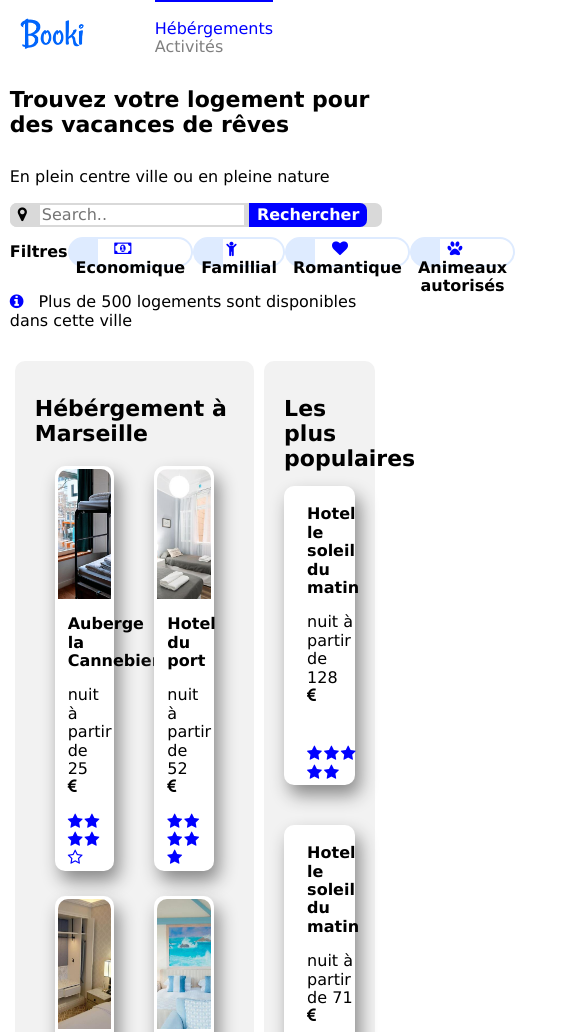
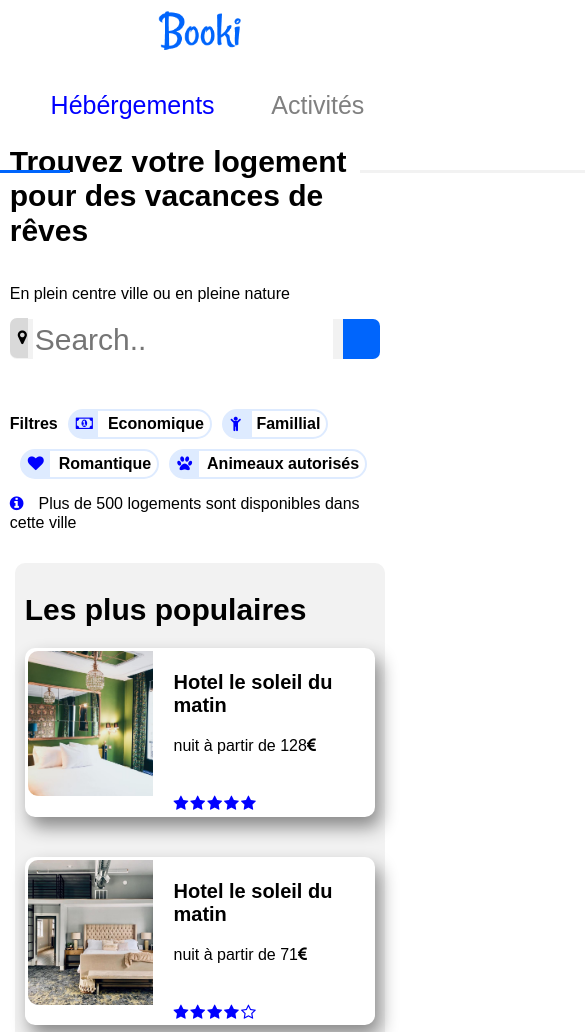
Before and after one commit to MosMid/OCR, a plain HTML site: page index.html in a window 390 px wide. Shown: the top 1032 px of the page, 585 px wide, since content can reach past the window. Drawn offline with Linux system fonts and the light colour scheme.

Commit message:
Add files via upload

```diff
--- a/CSS/style.css
+++ b/CSS/style.css
@@ -5,14 +5,15 @@
  }
 html
 {
-    max-width: 1920px;
+    max-width: 1366px;
     margin: auto;
-    font-family: Verdana, Geneva, Tahoma, sans-serif;
+    font-family: 'Raleway', sans-serif;
 }
 body
 {
     width: 95%;
     margin: auto;
+    height: auto;
 }
 main
  {
@@ -35,11 +36,11 @@ h1
 }
 h2
 {
-    font-size: 18px;
+    font-size: 16px;
 }
 h3
 {
-    font-size: 16px;
+    font-size: 14px;
 }
 #heb
 {
@@ -52,26 +53,26 @@ h3
 {
     color: gray;
 }
- #hebergement
- {
+#hebergement
+{
      background-color: #f2f2f2;
      width: 70%;
-     padding: 20px;
+     padding: 10px;
      margin: 5px;
      border-radius: 10px;
      box-sizing: border-box;
      grid-template-columns: repeat(3, 32%);
      grid-template-rows: auto;
- }
- #populaire
- {
+}
+aside
+{
      background-color: #f2f2f2;
      width: 30%;
-     padding: 20px;
+     padding: 10px;
      margin: 5px;
      border-radius: 10px;
      box-sizing: border-box;
- }
+}
  #resultats
  {
      display: flex;
@@ -84,7 +85,7 @@ h3
 }
 .content
  {
-     width: 30%;
+     width: 32%;
      border-radius: 10px;
      height: 100%;
      padding: 3px;
@@ -157,9 +158,9 @@ footer
  }
  #filtre
  {
-     width: 60%;
+     width: 100%;
      display: flex;
-     justify-content: space-between;
+     flex-wrap: wrap;
  }
  #logo
  {
@@ -186,9 +187,14 @@ footer
     border-style: solid;
     background: blue;
 }
+#findicon
+{
+    visibility: hidden;
+}
 .butfil
 {
     height: 30px;
+    margin-left: 10px;
     margin-top: auto;
     margin-bottom: auto;
     transition-duration: 0.4s;
@@ -224,6 +230,7 @@ input[type=text]
     background-color: #d9d9d9;
     border-radius: 7px;
     width: 372px;
+    height: 25px;
 }
  #activite, #recherche
  {
@@ -355,3 +362,203 @@ input[type=text]
 {
     margin-left: 10px;
 }
+#pactivite
+{
+    display: none;
+}
+@media screen and (max-width: 768px)
+{
+    body
+    {
+        display: flex;
+        flex-direction: column;
+        font-size: 16px;
+    }
+    h1
+    {
+        font-size: 30px;
+    }
+    h2
+    {
+      font-size: 24px;
+    }
+    h3
+    {
+      font-size:20px;
+    }
+    header
+    {
+        display: flex;
+        flex-direction: column;
+    }
+    #headnav
+    {
+        display: flex;
+        justify-content: space-around;
+        margin: auto;
+        width: 100%;
+        margin-top: 30px;
+    }
+    #logo
+    {
+        margin: auto;
+        width: 35%;
+        height: auto;
+        padding-left: 15%;
+    }
+    #heb, #activ
+    {
+        border-top: none;
+        padding-top: 0%;
+        font-size: 25px;
+    }
+    #heb::after
+    {
+        content: '';
+        position: absolute;
+        width: 100%;
+        height: 3px;
+        background-color: #0065FC;
+        top: 170px;
+        left: -320px;
+    }
+    #activ::after
+    {
+        content: '';
+        position: absolute;
+        width: 100%;
+        height: 3px;
+        background-color: #F2F2F2;
+        top: 170px;
+        left: 360px;
+    }
+    #searchbar
+    {
+        width: 100%;
+        height: 40px;
+        margin-bottom: 40px;
+        background: linear-gradient(90deg, #F2F2F2 90%, #0065FC 90%);
+    }
+    #localisation
+    {
+        position: relative;
+        top: -7px;
+        width: 5%;
+        height: 40px;
+    }
+    #loc
+    {
+        transform: scale(1.5);
+        position: relative;
+        left: 6px;
+        top: -2px;
+    }
+    input[type=text]
+    {
+        width: 80%;
+        height: 40px;
+        font-size: 30px;
+    }
+    #find
+    {
+        display: none;
+    }
+    #findicon
+    {
+        position: relative;
+        visibility: visible;
+        height: 40px;
+        top: -7px;
+        left: -5px;
+        width: 12%;
+        border-radius: 0 10px 10px 0;;
+        border: none;
+        background-color: #0065FC;
+    }
+    #findic
+    {
+        position: relative;
+        color: white;
+        transform: scale(1.5);
+        top: -2px;
+        left: 5px;
+    }
+    #filtre
+    {
+        display: flex;
+        flex-wrap: wrap;
+    }
+    main
+    {
+        display: flex;
+        flex-direction: column-reverse;
+    }
+    #hebergement
+    {
+        width: 100%;
+    }
+    .content
+    {
+        width: 100%;
+    }
+    .imgo
+    {
+        height: 40%;
+        max-height: 300px;
+    }
+    aside
+    {
+        width: 100%;
+    }
+    #activite
+    {
+        display: none;
+    }
+    #pactivite
+    {
+        display: flex;
+        flex-direction: column;
+        flex-wrap: wrap;
+        width: 90%;
+        margin: auto;
+    }
+    .pactbloc
+    {
+        display: flex;
+        flex-direction: column;
+        width: 100%;
+        border-radius: 10px;
+        padding: 3px;
+        margin: 5px;
+        margin-bottom: 20px;
+        border-radius: 10px;
+        box-sizing: border-box;
+        background-color: white;
+        box-shadow: 5px 10px 18px #888888;
+    }
+    .pimact
+    {
+        width: 100%;
+        height: auto;
+        max-height: 300px;
+        overflow: hidden;
+        justify-content: center;
+        align-items: center;
+        display: flex;
+        border-radius: 10px 10px 0 0;
+    }
+    .pactphoto
+    {
+        width: 100%;
+        height: 100%;
+    }
+    .pactext
+    {
+        margin-left: 10px;
+    }
+    footer
+    {
+        display: flex;
+        flex-direction: column;
+    }
+}
```
